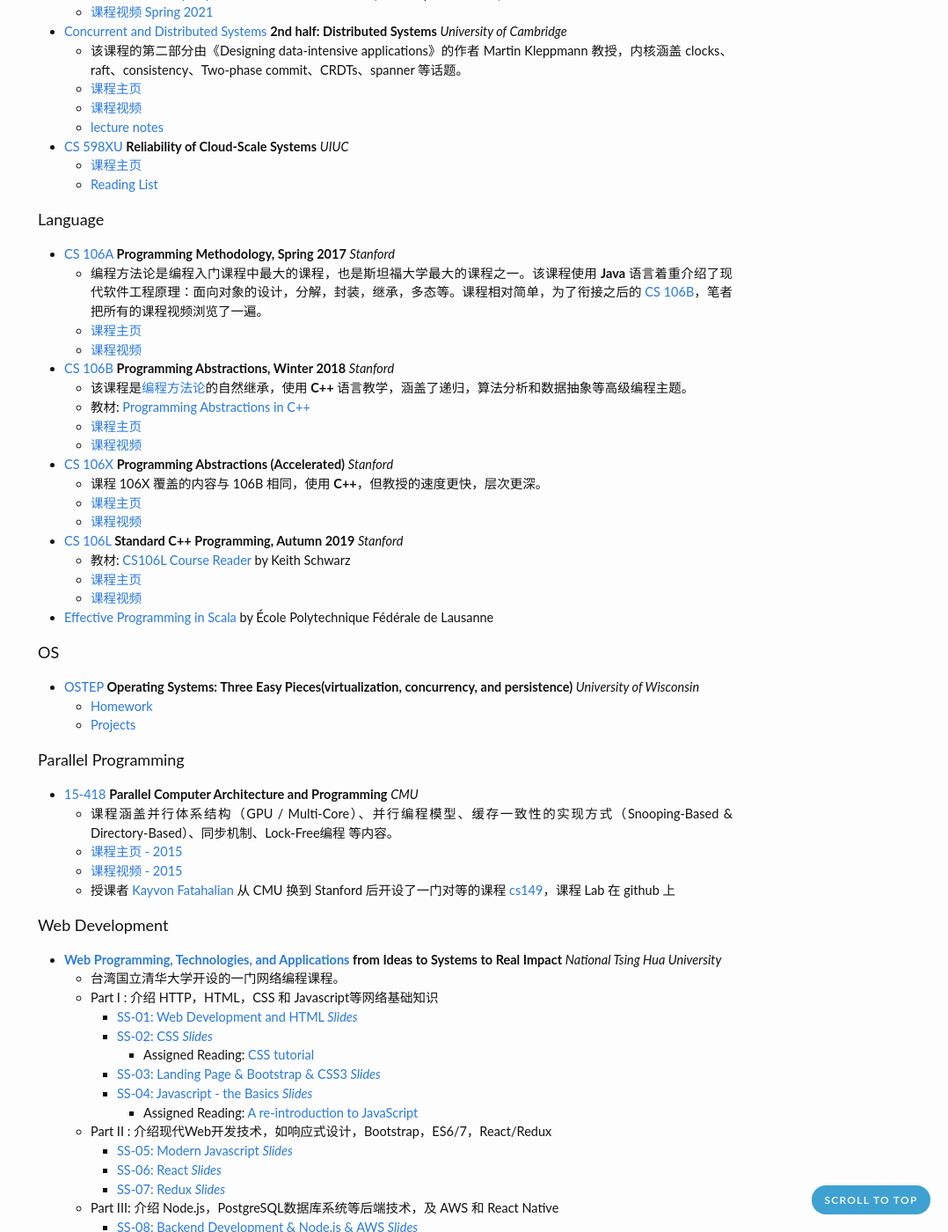
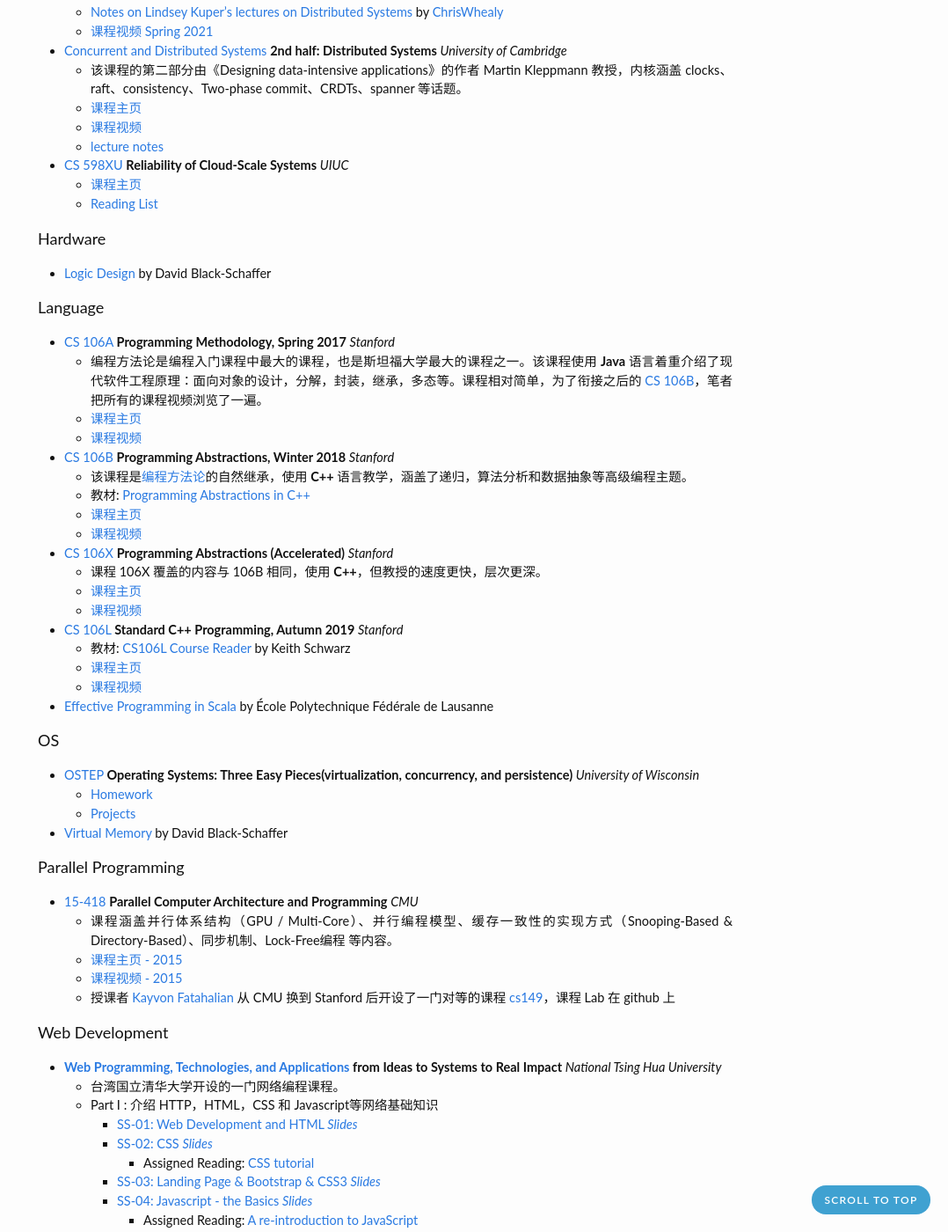
Before and after one commit to zhjwpku/zhjwpku.github.io, a Jekyll site: the page built from _posts/2018-09-16-awesome-cs-courses.md, in a window 1280 px wide and 1400 px high, scrolled down 2151 px. Shown: the whole window at 88% size, without its empty margins (202-1280 px from the left). Built offline with Jekyll 4.4.1, drawn with Linux system fonts in a browser that asks for light colours; comment, search, counter and statistics services are not loaded.

Commit message:
Logic Design & Virtual Memory
Signed-off-by: Zhao Junwang <zhjwpku@gmail.com>

```diff
--- a/_posts/2018-09-16-awesome-cs-courses.md
+++ b/_posts/2018-09-16-awesome-cs-courses.md
@@ -14,6 +14,7 @@
 - [CS](#cs)
 - [Database](#database)
 - [Distributed Systems](#distributed-systems)
+- [Hardware](#hardware)
 - [Language](#language)
 - [OS](#os)
 - [Parallel Programming](#parallel-programming)
@@ -110,6 +111,11 @@
   - [课程主页][cs598xu]
   - [Reading List][cs598xu-reading-list]
 
+#### Hardware
+
+- [Logic Design](https://www.youtube.com/watch?v=4729f01Fw2U&list=PLiwt1iVUib9vXV5xqD_QCTU5SVMjDN5U_) by
+David Black-Schaffer
+
 #### Language
 
 - [CS 106A][cs106a] **Programming Methodology, Spring 2017** *Stanford*
@@ -136,6 +142,8 @@
 - [OSTEP][ostep] **Operating Systems: Three Easy Pieces(virtualization, concurrency, and persistence)** *University of Wisconsin*
     - [Homework][ostep-homework]
     - [Projects][ostep-projects]
+- [Virtual Memory](https://www.youtube.com/watch?v=qcBIvnQt0Bw&list=PLiwt1iVUib9s2Uo5BeYmwkDFUh70fJPxX) by
+David Black-Schaffer
 
 #### Parallel Programming
 
```
